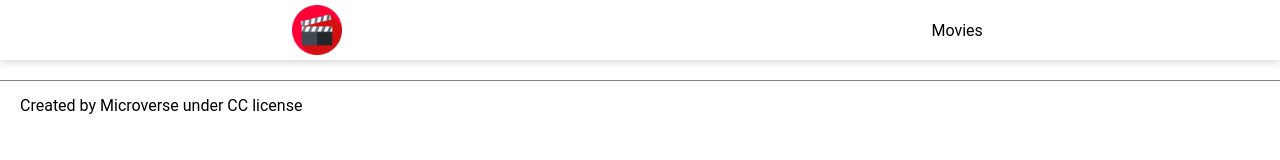
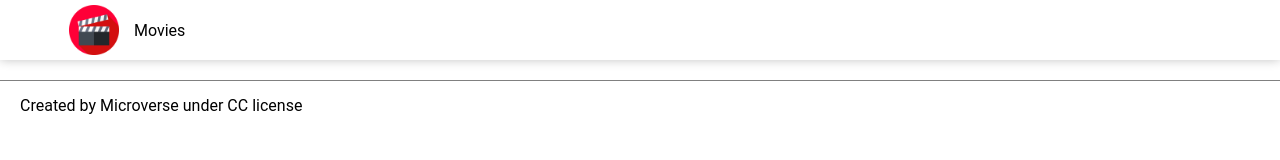
Before and after one commit to Vgonma/Movie-Catalog, a website built with webpack: page src/index.html in a window 1280 px wide. Built offline with nearby package versions, Linux system fonts and the light colour scheme; no server answers.

Commit message:
Modify nav-bar logo and moviecount

```diff
--- a/src/style.css
+++ b/src/style.css
@@ -9,14 +9,13 @@
   width: 100%;
   height: 60px;
   display: flex;
-  justify-content: space-around;
   margin-bottom: 20px;
   box-shadow: 0 0 10px rgba(0, 0, 0, 0.24);
 }
 
 .nav-logo-container {
   padding: 5px;
-  cursor: pointer;
+  margin-left: 5%;
 }
 
 .nav-logo {
@@ -33,7 +32,6 @@
 
 .nav-menu {
   padding: 10px;
-  cursor: pointer;
 }
 
 .footer-container {
```
